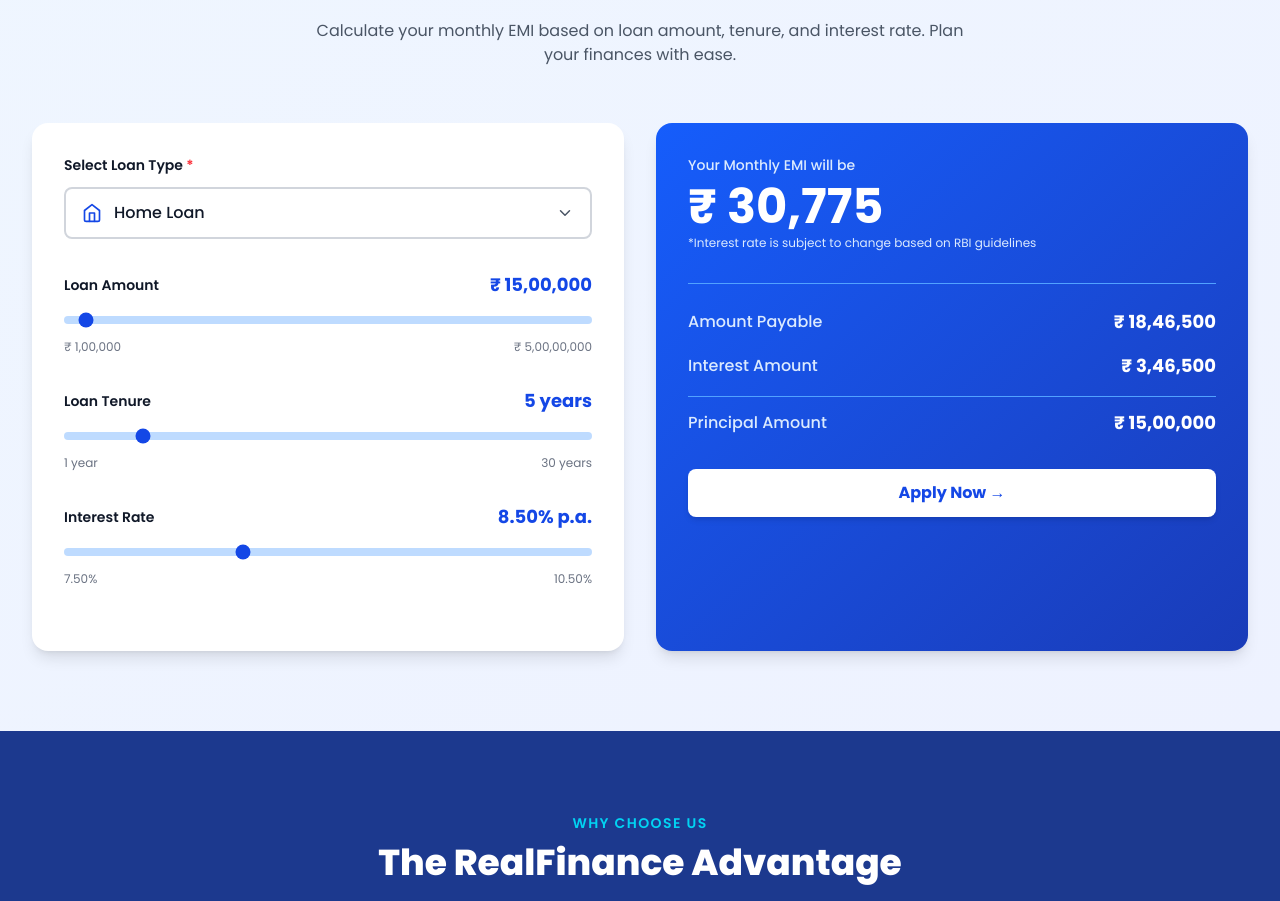
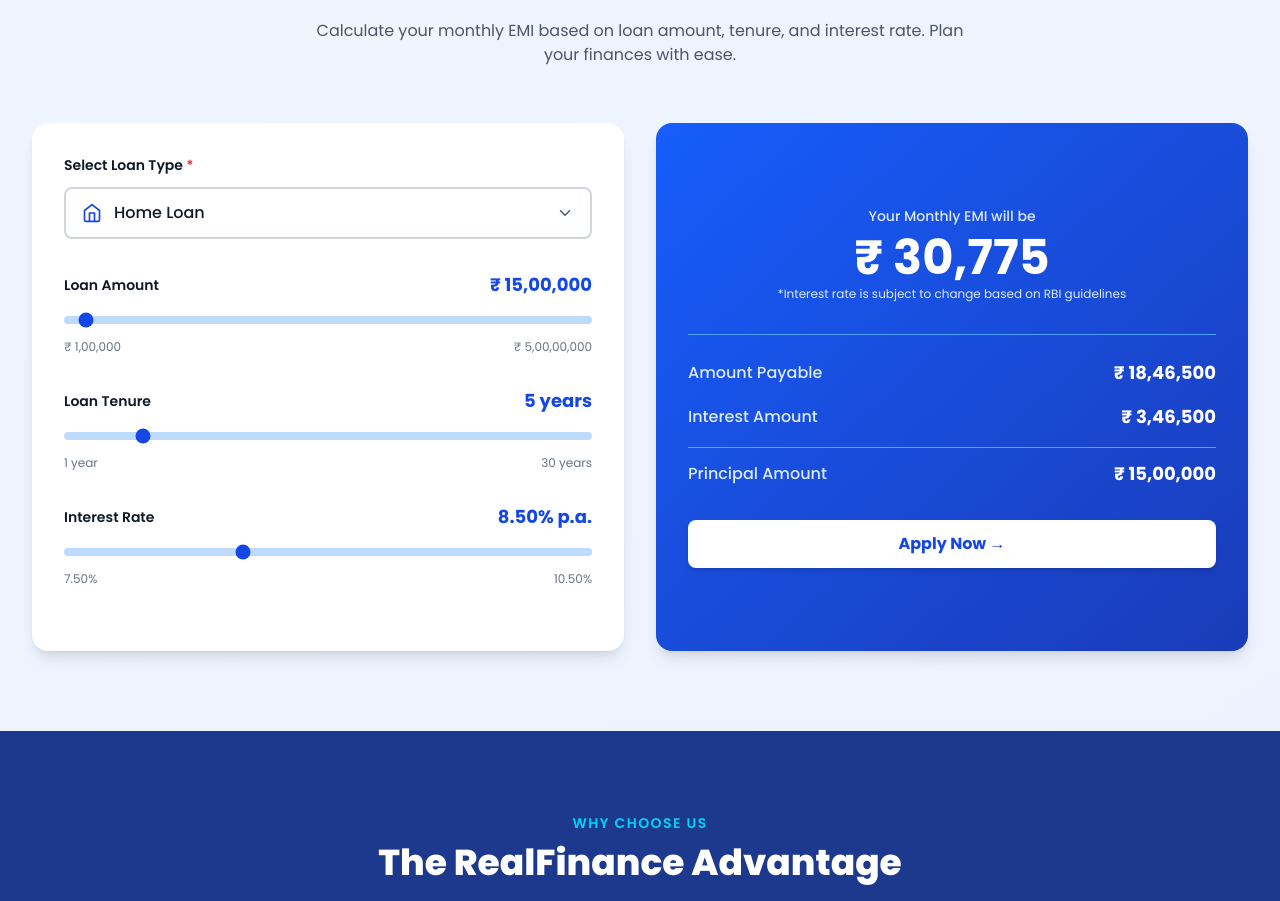
Before and after one commit to dkannan2602/mmfin-backend, a Next.js app: page / in a window 1280 px wide. Shown: the part 3620-4521 px from the top of the page. Built offline with nearby package versions, Linux system fonts and the light colour scheme.

Commit message:
fix: Match field widths and center right container content vertically

```diff
--- a/src/components/EMICalculator/EMICalculator.tsx
+++ b/src/components/EMICalculator/EMICalculator.tsx
@@ -152,9 +152,9 @@ export default function EMICalculator() {
         </div>
 
         {/* Calculator Container */}
-        <div className="grid grid-cols-1 lg:grid-cols-2 gap-8 relative z-0">
+        <div className="grid grid-cols-1 lg:grid-cols-2 gap-8">
           {/* Left: Input Section */}
-          <div className="bg-white rounded-2xl shadow-lg p-8 relative">
+          <div className="bg-white rounded-2xl shadow-lg p-8">
             {/* Loan Type Selector - Form Field */}
             <div className="mb-8 relative z-40">
               <label className="block text-sm font-semibold text-gray-900 mb-3">
@@ -172,7 +172,7 @@ export default function EMICalculator() {
                     <ChevronDown size={18} className="text-gray-600" />
                   </button>
                 </DropdownMenuTrigger>
-              <DropdownMenuContent align="start" className="w-64">
+                <DropdownMenuContent align="start" className="w-[var(--radix-dropdown-menu-trigger-width)]">
                   {loanTypes.map((loan) => {
                     const LoanIcon = loan.icon;
                     return (
@@ -268,9 +268,9 @@ export default function EMICalculator() {
           </div>
 
           {/* Right: Result Section */}
-          <div className="bg-gradient-to-br from-blue-600 to-blue-800 rounded-2xl shadow-lg p-8 text-white">
+          <div className="bg-gradient-to-br from-blue-600 to-blue-800 rounded-2xl shadow-lg p-8 text-white flex flex-col justify-center items-center">
             {/* Monthly EMI */}
-            <div className="mb-8">
+            <div className="mb-8 w-full text-center">
               <p className="text-sm font-medium text-blue-100 mb-2">
                 Your Monthly EMI will be
               </p>
@@ -283,7 +283,7 @@ export default function EMICalculator() {
             </div>
 
             {/* Breakdown */}
-            <div className="space-y-4 pt-6 border-t border-blue-400">
+            <div className="space-y-4 pt-6 w-full border-t border-blue-400">
               <div className="flex justify-between items-center">
                 <span className="text-blue-100 font-medium">Amount Payable</span>
                 <span className="text-lg font-bold">
```
Lines whose indentation alone changed are shown as unchanged.
